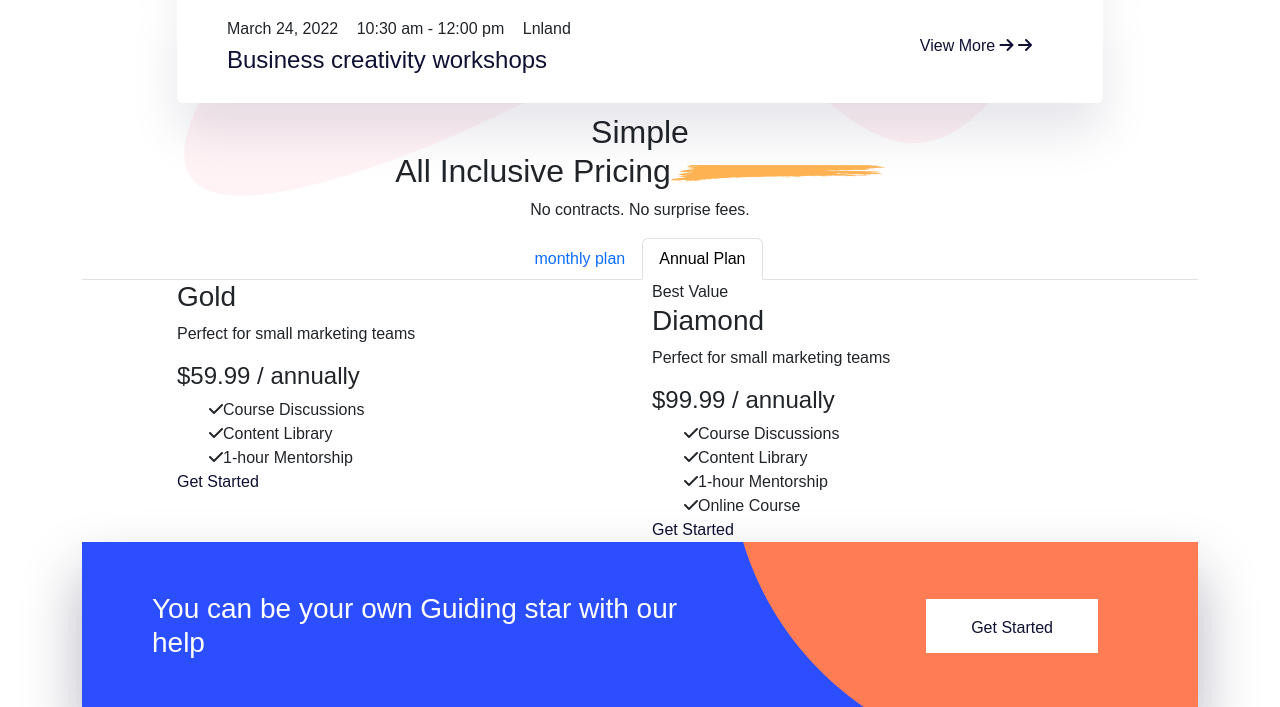
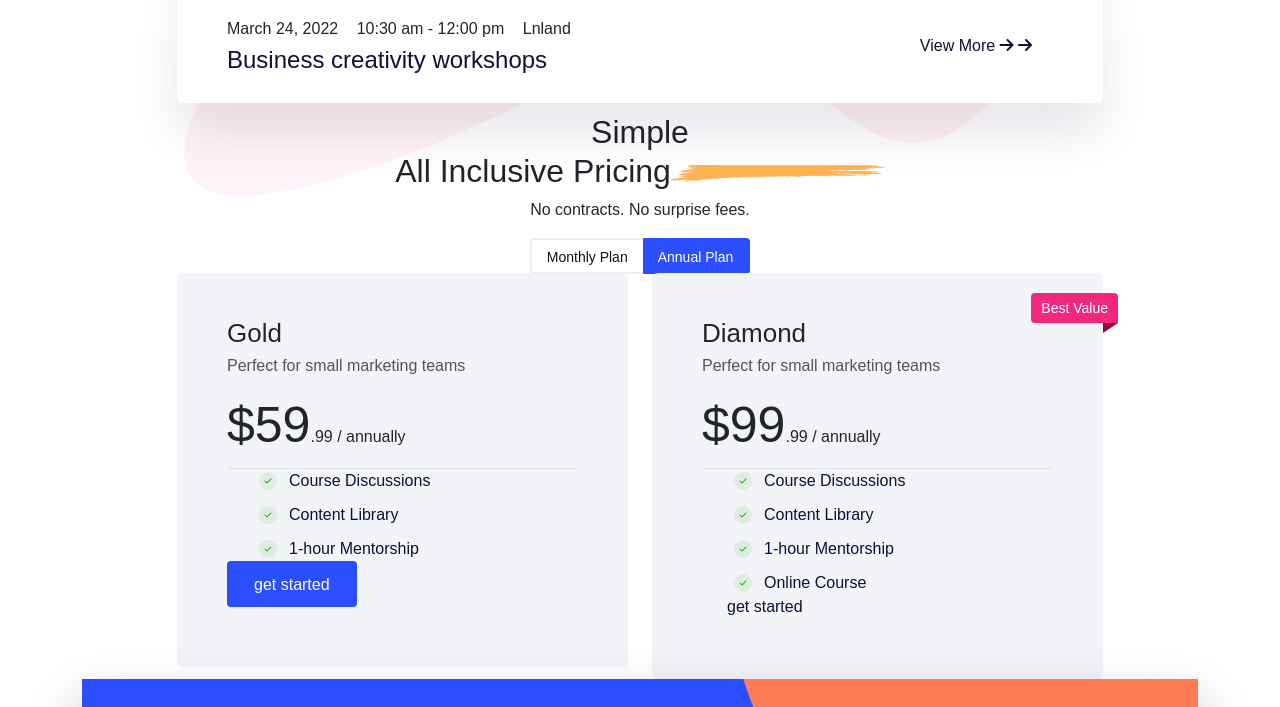
Before and after one commit to zeyqam/Educal_Frontend, a plain HTML site: page index.html in a window 1280 px wide. Shown: the part 3690-4397 px from the top of the page. Drawn offline with nearby package versions, Linux system fonts and the light colour scheme.

Commit message:
part of pricing section

```diff
--- a/assets/css/style.css
+++ b/assets/css/style.css
@@ -1117,3 +1117,168 @@ section .course_card_footer {
 .z-index-1 {
   z-index: 1;
 }
+
+/* price*/
+
+#pricing .price__item {
+  padding: 45px 50px;
+  padding-bottom: 60px;
+  -webkit-border-radius: 6px;
+  -moz-border-radius: 6px;
+  border-radius: 6px;
+}
+#pricing .price__head h3 {
+  font-size: 26px;
+  margin-bottom: 5px;
+}
+#pricing .price__head p {
+  color: #53545b;
+  margin-bottom: 17px;
+}
+#pricing .price__tag {
+  padding-bottom: 13px;
+  border-bottom: 1px solid #e0e3ed;
+}
+#pricing .price__tag h4 {
+  font-size: 50px;
+  margin-bottom: 0;
+}
+#pricing .price__tag h4 span {
+  font-size: 16px;
+  font-weight: 400;
+}
+#pricing .price__offer {
+  position: absolute;
+  top: 20px;
+  right: -15px;
+  z-index: 1;
+}
+@media (max-width: 575px) {
+  #pricing .price__offer {
+    right: 0;
+  }
+}
+#pricing .price__offer span {
+  display: inline-block;
+  height: 30px;
+  line-height: 30px;
+  font-size: 14px;
+  text-align: center;
+  color: #ffffff;
+  background: #f2277e;
+  padding: 0 10px;
+  -webkit-border-radius: 4px 4px 0px 4px;
+  -moz-border-radius: 4px 4px 0px 4px;
+  border-radius: 4px 4px 0px 4px;
+  position: relative;
+}
+@media (max-width: 575px) {
+  #pricing .price__offer span {
+    -webkit-border-radius: 4px;
+    -moz-border-radius: 4px;
+    border-radius: 4px;
+  }
+}
+#pricing .price__offer span::after {
+  position: absolute;
+  content: "";
+  bottom: -10px;
+  right: 0;
+  width: 0;
+  height: 0;
+  border-left: 15px solid #960443;
+  border-top: 0px solid transparent;
+  border-bottom: 10px solid transparent;
+}
+@media (max-width: 575px) {
+  #pricing .price__offer span::after {
+    display: none;
+  }
+}
+#pricing .price__features ul li {
+  font-size: 16px;
+  font-weight: 500;
+  color: #0e1133;
+  position: relative;
+  padding-left: 30px;
+}
+#pricing .price__features ul li:not(:last-child) {
+  margin-bottom: 10px;
+}
+#pricing .price__features ul li i {
+  position: absolute;
+  left: 0;
+  top: 3px;
+  display: inline-block;
+  color: #30a820;
+  font-size: 8px;
+  height: 18px;
+  width: 18px;
+  line-height: 18px;
+  text-align: center;
+  -webkit-border-radius: 50%;
+  -moz-border-radius: 50%;
+  border-radius: 50%;
+  background: rgba(48, 168, 32, 0.1);
+}
+#pricing .price__features ul li:hover {
+  color: #30a820;
+}
+#pricing .price__features ul li:hover i {
+  background: #30a820;
+  color: #ffffff;
+}
+#pricing .price__tab-btn .nav-tabs {
+  border: none;
+}
+#pricing .price__tab-btn .nav-tabs .nav-link {
+  background: transparent;
+  padding: 0 15px;
+  font-size: 14px;
+  color: #121317;
+  font-weight: 500;
+  height: 36px;
+  line-height: 34px;
+  border: 2px solid #edeef3;
+  -webkit-border-radius: 4px;
+  -moz-border-radius: 4px;
+  border-radius: 4px;
+  text-transform: capitalize;
+}
+#pricing .price__tab-btn .nav-tabs .nav-link:first-child {
+  border-right: 0;
+  -webkit-border-radius: 4px 0 0 4px;
+  -moz-border-radius: 4px 0 0 4px;
+  border-radius: 4px 0 0 4px;
+}
+#pricing .price__tab-btn .nav-tabs .nav-link:last-child {
+  border-left: 0;
+  -webkit-border-radius: 0px 4px 4px 0px;
+  -moz-border-radius: 0px 4px 4px 0px;
+  border-radius: 0px 4px 4px 0px;
+}
+#pricing .price__tab-btn .nav-tabs .nav-link.active {
+  background: #2b4eff;
+  color: #ffffff;
+  border-color: #2b4eff;
+}
+.grey-bg {
+  background: #f3f4f8;
+}
+.e-btn-4 {
+  height: 46px;
+  line-height: 44px;
+  border: 2px solid #2b4eff;
+  background: #2b4eff;
+  color: #ffffff;
+}
+.e-btn {
+  display: inline-block;
+
+  text-align: center;
+  padding: 0 25px;
+
+  border-radius: 4px;
+  font-weight: 500;
+  text-transform: lowercase;
+}
--- a/index.html
+++ b/index.html
@@ -946,7 +946,7 @@
         </div>
       </section>
 
-      <section class="price__area pt-60 pb-130">
+      <section id="pricing" class="price__area pt-60 pb-130">
         <div class="container">
           <div class="row">
             <div class="col-xxl-4 offset-xxl-4">
@@ -967,11 +967,12 @@
               <div class="price__tab-btn text-center mb-50">
                 <nav>
                   <div
+                    class="nav nav-tabs justify-content-center"
                     id="nav-tab"
                     role="tablist"
-                    class="nav nav-tabs justify-content-center"
                   >
                     <button
+                      class="nav-link"
                       id="nav-monthly-tab"
                       data-bs-toggle="tab"
                       data-bs-target="#nav-monthly"
@@ -979,11 +980,11 @@
                       role="tab"
                       aria-controls="nav-monthly"
                       aria-selected="true"
-                      class="nav-link"
                     >
                       monthly plan
                     </button>
                     <button
+                      class="nav-link active"
                       id="nav-annually-tab"
                       data-bs-toggle="tab"
                       data-bs-target="#nav-annually"
@@ -991,7 +992,6 @@
                       role="tab"
                       aria-controls="nav-annually"
                       aria-selected="false"
-                      class="nav-link active"
                     >
                       Annual Plan
                     </button>
@@ -1005,12 +1005,12 @@
               class="col-xxl-10 offset-xxl-1 col-xl-10 offset-xl-1 col-lg-10 offset-lg-1"
             >
               <div class="price__tab-content">
-                <div id="nav-tabContent" class="tab-content">
+                <div class="tab-content" id="nav-tabContent">
                   <div
+                    class="tab-pane fade"
                     id="nav-monthly"
                     role="tabpanel"
                     aria-labelledby="nav-monthly-tab"
-                    class="tab-pane fade"
                   >
                     <div class="row">
                       <div class="col-xxl-6 col-xl-6 col-lg-6 col-md-6">
@@ -1037,7 +1037,7 @@
                               </li>
                             </ul>
                           </div>
-                          <a class="e-btn e-btn-4" href="/contact"
+                          <a href="contact.html" class="e-btn e-btn-4"
                             >Get Started</a
                           >
                         </div>
@@ -1072,7 +1072,7 @@
                               </li>
                             </ul>
                           </div>
-                          <a class="e-btn e-btn-border" href="/contact"
+                          <a href="contact.html" class="e-btn e-btn-border"
                             >Get Started</a
                           >
                         </div>
@@ -1080,10 +1080,10 @@
                     </div>
                   </div>
                   <div
+                    class="tab-pane fade show active"
                     id="nav-annually"
                     role="tabpanel"
                     aria-labelledby="nav-annually-tab"
-                    class="tab-pane fade show active"
                   >
                     <div class="row">
                       <div class="col-xxl-6 col-xl-6 col-lg-6 col-md-6">
@@ -1110,7 +1110,9 @@
                               </li>
                             </ul>
                           </div>
-                          <a class="e-btn e-btn-4" href="#">Get Started</a>
+                          <a href="contact.html" class="e-btn e-btn-4"
+                            >Get Started</a
+                          >
                         </div>
                       </div>
                       <div class="col-xxl-6 col-xl-6 col-lg-6 col-md-6">
@@ -1143,7 +1145,7 @@
                               </li>
                             </ul>
                           </div>
-                          <a class="e-btn e-btn-border" href="/contact"
+                          <a href="contact.html" class="e-btn e-btn-border"
                             >Get Started</a
                           >
                         </div>
```
